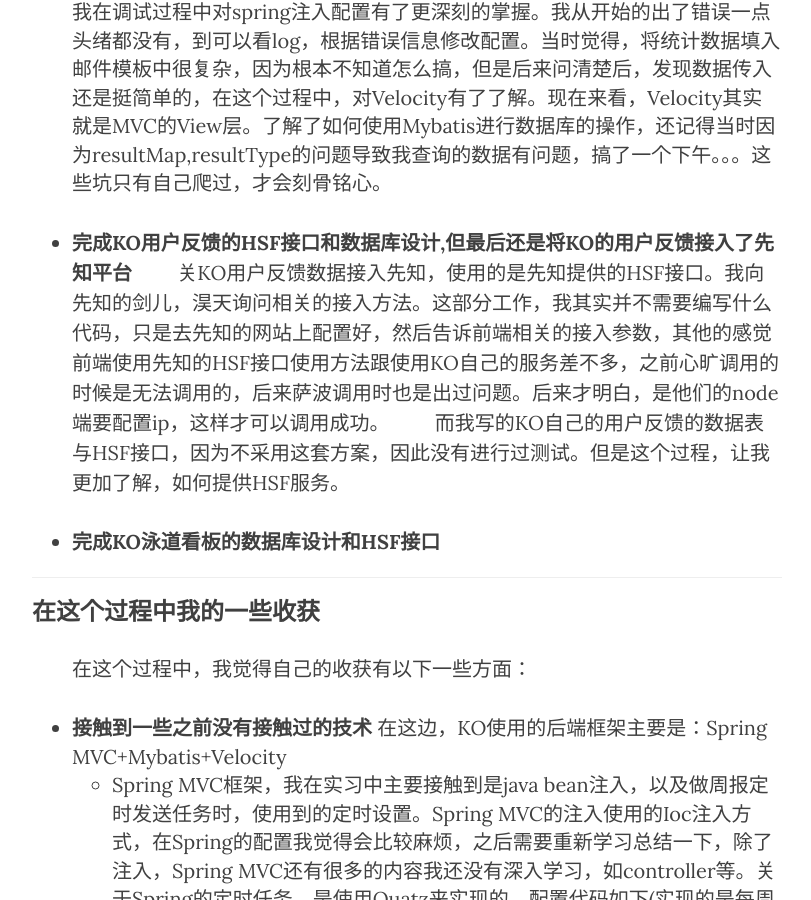
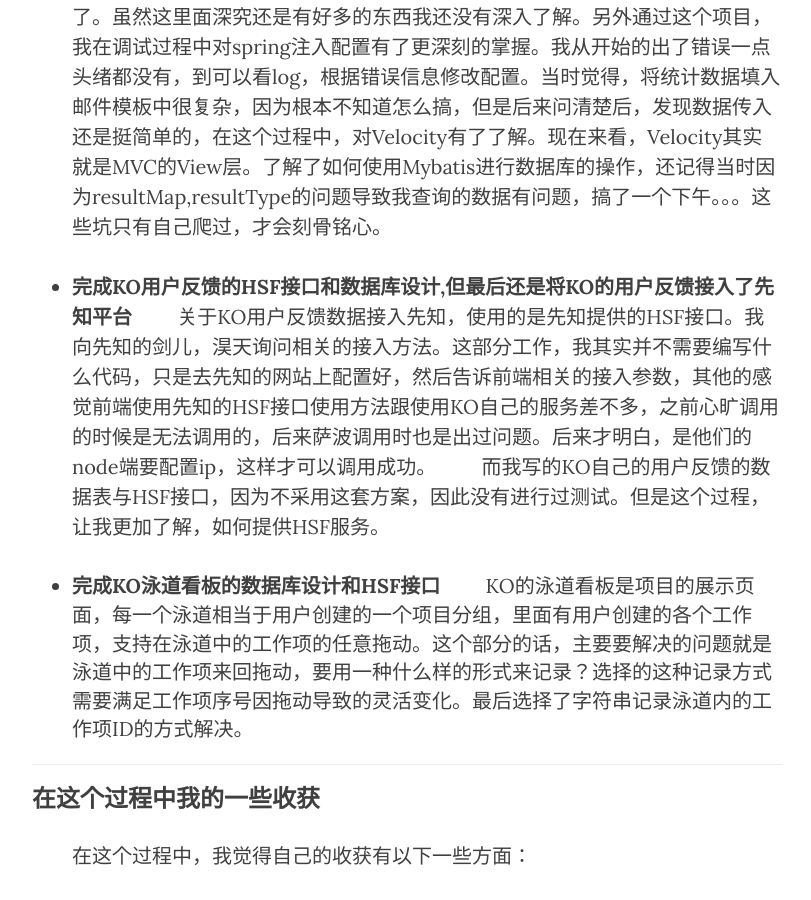
Before and after one commit to JayYangSS/JayYangSS.github.io, a Jekyll site: the page built from _posts/2015-09-16-summary-of-my-internship-in-Alibaba.markdown, in a window 1280 px wide and 900 px high, scrolled down 1506 px. Shown: the whole window, without its empty margins (233-1044 px from the left). Built offline with Jekyll 4.4.1, drawn with Linux system fonts in a browser that asks for light colours; nearby versions of some CDN libraries; comment, search, counter and statistics services are not loaded.

Commit message:
fix the content of internshio in alibaba

```diff
--- a/_posts/2015-09-16-summary-of-my-internship-in-Alibaba.markdown
+++ b/_posts/2015-09-16-summary-of-my-internship-in-Alibaba.markdown
@@ -10,6 +10,7 @@ tags:
 
 # Alibaba实习工作总结
 {:.no_toc}
+
 &emsp;&emsp;在阿里实习了2个月的时间，这两个月里，自己在搜索事业部-研发工具与平台组进行Keludeopen的开发。总结一下自己两个月以来做的一些事情。
 
 * 目录
@@ -17,16 +18,19 @@ tags:
 
 
 ### 实习期间完成的工作
+
 * **帮助运营同学获取KO用户联系方式**
 &emsp;&emsp;在完成这个任务的过程，多亏了宁哥的帮助。作为一个实习生，刚刚到KO，很多的业务都还很不熟悉。在做这个业务的过程中，自己还表示很好奇：咦？这些对象怎么都没有new一下，各种属性也没有指定，怎么声明一下就可以使用呢？然后了解到了这是spring框架，觉得好神奇，然后开始学习接触，了解了spring的3重注入方式，但是AOP切面编程还没来得及看，以后可以继续学习。然后接触了Maven,但是这个时候还不知道Maven的项目管理的强大功能。接触到了数据库，但是真的只是接触了一下，发现这边的程序获取的数据可以在数据库中保存更新，有点激动（突然觉得自己真是太low了。）在获取用户真实姓名时，使用了HSF服务，知道了如何引用HSF服务。但是这个时候还是有点晕，跌跌撞撞的算是完成了这个项目。现在想想，其实这个对于宁哥来说，真的是太easy了，但是我还是各种问，宁哥说的各种术语我也不清楚，比如UT,java bean，注入等等，估计都把宁哥问的无语了吧，自己也是太弱了，宁哥直接问了一句：你之前是写C++的是吧？他也只好拿这个理由来原谅我了吧？其实现在回过头来看，如果当时我能够在阿里技术协会ATA上能够看到关于实习生入职引导的文章，可以少走很多弯路，也不用经常去问一些低级的错误了。后期的话，宁哥走了，我主要跟飏风请教。他也给我很多的帮助，给我改了很多代码逻辑，指点了我如何在controller中写调用接口，在他的指导下，我写出了http接口，以及如何通过URL向接口中传入参数。并帮助我修改调试了很多spring注入的错误。
 <br>
 * **完成KO的运营定时统计周报**
 &emsp;&emsp;做完这个任务，我对数据库的SQL语句，Mybatis，Velocity从之前一点也不了解到开始了解，并可以上手完成项目需求了。虽然这里面深究还是有好多的东西我还没有深入了解。另外通过这个项目，我在调试过程中对spring注入配置有了更深刻的掌握。我从开始的出了错误一点头绪都没有，到可以看log，根据错误信息修改配置。当时觉得，将统计数据填入邮件模板中很复杂，因为根本不知道怎么搞，但是后来问清楚后，发现数据传入还是挺简单的，在这个过程中，对Velocity有了了解。现在来看，Velocity其实就是MVC的View层。了解了如何使用Mybatis进行数据库的操作，还记得当时因为resultMap,resultType的问题导致我查询的数据有问题，搞了一个下午。。。这些坑只有自己爬过，才会刻骨铭心。<br>
+
 * **完成KO用户反馈的HSF接口和数据库设计,但最后还是将KO的用户反馈接入了先知平台**
-&emsp;&emsp;关KO用户反馈数据接入先知，使用的是先知提供的HSF接口。我向先知的剑儿，淏天询问相关的接入方法。这部分工作，我其实并不需要编写什么代码，只是去先知的网站上配置好，然后告诉前端相关的接入参数，其他的感觉前端使用先知的HSF接口使用方法跟使用KO自己的服务差不多，之前心旷调用的时候是无法调用的，后来萨波调用时也是出过问题。后来才明白，是他们的node端要配置ip，这样才可以调用成功。
+&emsp;&emsp;关于KO用户反馈数据接入先知，使用的是先知提供的HSF接口。我向先知的剑儿，淏天询问相关的接入方法。这部分工作，我其实并不需要编写什么代码，只是去先知的网站上配置好，然后告诉前端相关的接入参数，其他的感觉前端使用先知的HSF接口使用方法跟使用KO自己的服务差不多，之前心旷调用的时候是无法调用的，后来萨波调用时也是出过问题。后来才明白，是他们的node端要配置ip，这样才可以调用成功。
 &emsp;&emsp;而我写的KO自己的用户反馈的数据表与HSF接口，因为不采用这套方案，因此没有进行过测试。但是这个过程，让我更加了解，如何提供HSF服务。
 
 * **完成KO泳道看板的数据库设计和HSF接口**
+&emsp;&emsp;KO的泳道看板是项目的展示页面，每一个泳道相当于用户创建的一个项目分组，里面有用户创建的各个工作项，支持在泳道中的工作项的任意拖动。这个部分的话，主要要解决的问题就是泳道中的工作项来回拖动，要用一种什么样的形式来记录？选择的这种记录方式需要满足工作项序号因拖动导致的灵活变化。最后选择了字符串记录泳道内的工作项ID的方式解决。
 
 ---
 
```
